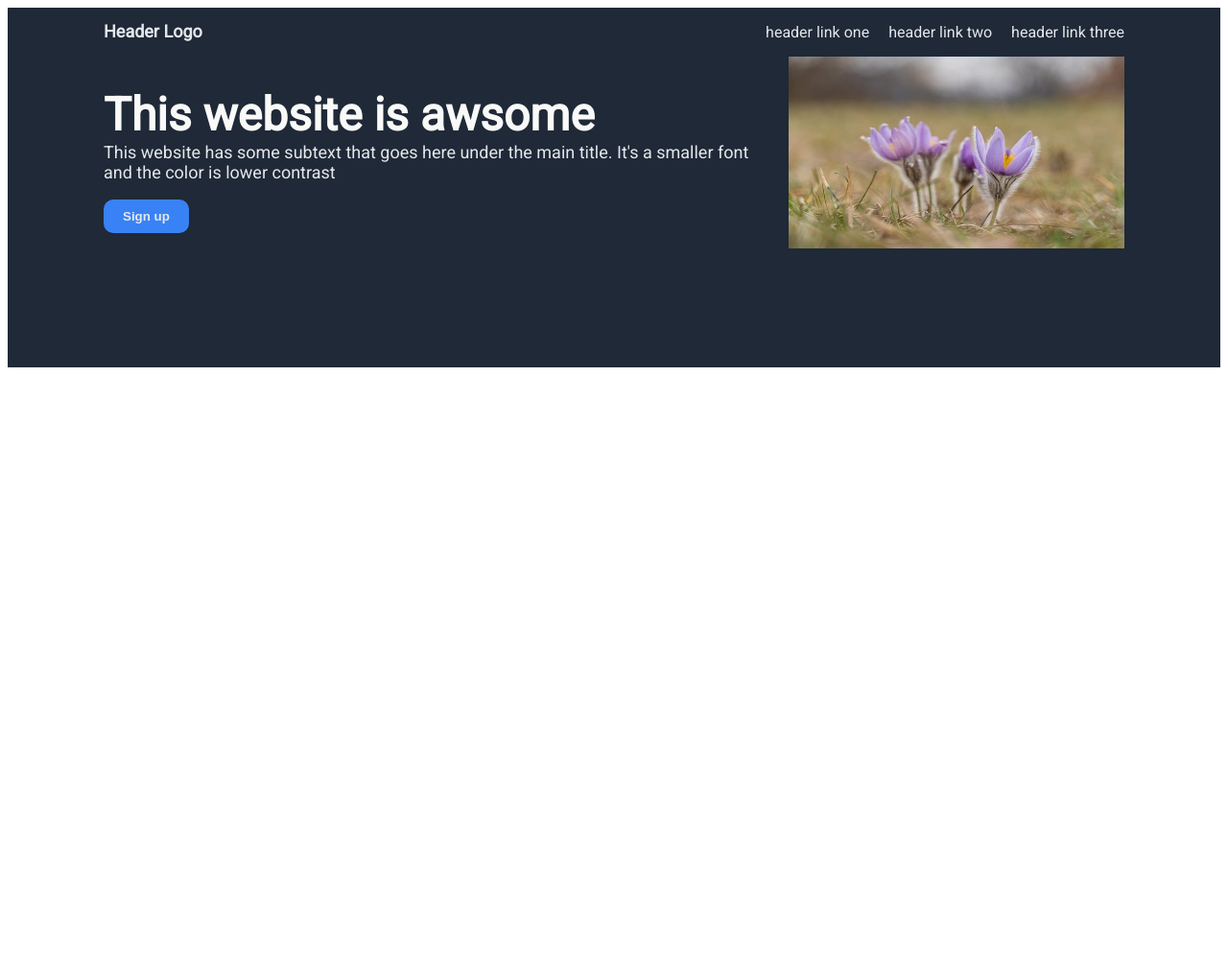
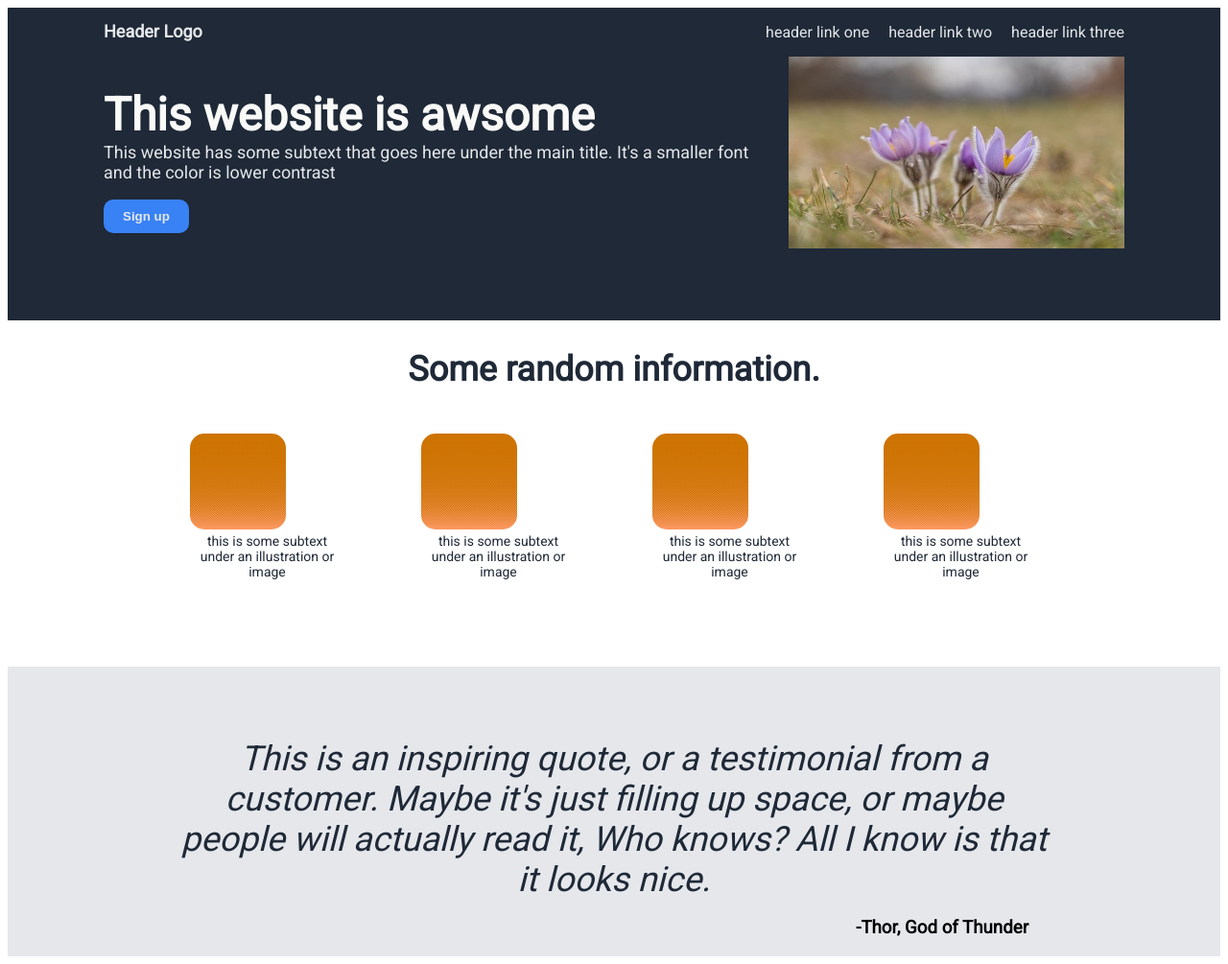
Before and after one commit to vjludovico/odin_project1, a plain HTML site: page index.html in a window 1280 px wide. Shown: the whole page at 96% size. Before the commit the page ends 800 px from the top, so only its background shows below. Drawn offline with Linux system fonts and the light colour scheme.

Commit message:
Finish the bottom third Add quote and attribute Format text in CSS Fix top third scaling issues TODO work on the footer

```diff
--- a/index.html
+++ b/index.html
@@ -32,5 +32,30 @@
       </div>
     </div>
   </div>
+  <h2 class="title-mid">Some random information.</h2>
+  <div class="content-mid">
+
+    <figure>
+      <img class="one" src="/images/orange-2484007_640.png" alt="square">
+      <figcaption>this is some subtext under an illustration or image</figcaption>
+    </figure>
+    <figure>
+      <img class="two" src="/images/orange-2484007_640.png" alt="square">
+      <figcaption>this is some subtext under an illustration or image</figcaption>
+    </figure>
+    <figure>
+      <img class="three" src="/images/orange-2484007_640.png" alt="square">
+      <figcaption>this is some subtext under an illustration or image</figcaption>
+    </figure>
+    <figure>
+      <img class="four" src="/images/orange-2484007_640.png" alt="square">
+      <figcaption>this is some subtext under an illustration or image</figcaption>
+    </figure>
+
+  </div>
+  <div class="content-bottom">
+    <blockquote class="quote">This is an inspiring quote, or a testimonial from a customer. Maybe it's just filling up space, or maybe people will actually read it, Who knows? All I know is that it looks nice.</blockquote>
+    <h3 class="thor">-Thor, God of Thunder</h3>
+  </div>
 </body>
 </html>
--- a/style.css
+++ b/style.css
@@ -8,7 +8,7 @@ a {
 }
 .content-top {
     background-color: #1F2937;
-    height: 375px;
+    padding-bottom: 75px;
 }
 
 .header {
@@ -78,3 +78,49 @@ p {
     padding-right: 100px;
     align-items: center;
 }
+.one,.two,.three,.four {
+    width: 100px;
+    height: 100px;
+    border-radius: 15px;
+}
+.content-mid {
+    display: flex;
+    justify-content: center;
+    padding: 0 150px 75px 150px;
+}
+figcaption {
+    font-size: 14px;
+    text-align: center;
+    color: #1f2937;
+}
+.title-mid {
+    display: flex;
+    justify-content: center;
+    font-size: 36px;
+    font-weight: 900;
+    color: #1f2937;
+}
+.content-bottom {
+    background-color: #e5e7eb;
+    padding: 75px 0 0 0;
+    display: flex;
+    flex-direction: column;
+}
+blockquote {
+    font-size: 36px;
+    font-style: italic;
+    font-weight: 100;
+    color: #1F2937;
+    padding: 0 130px 0 130px;
+    text-align: center;
+    display: flex;
+    align-items: center;
+    margin-bottom: 0;
+    margin-top: 0;
+}
+.thor {
+    display: flex;
+    justify-content: flex-end;
+    margin-left: auto;
+    padding-right: 200px;
+}
```
